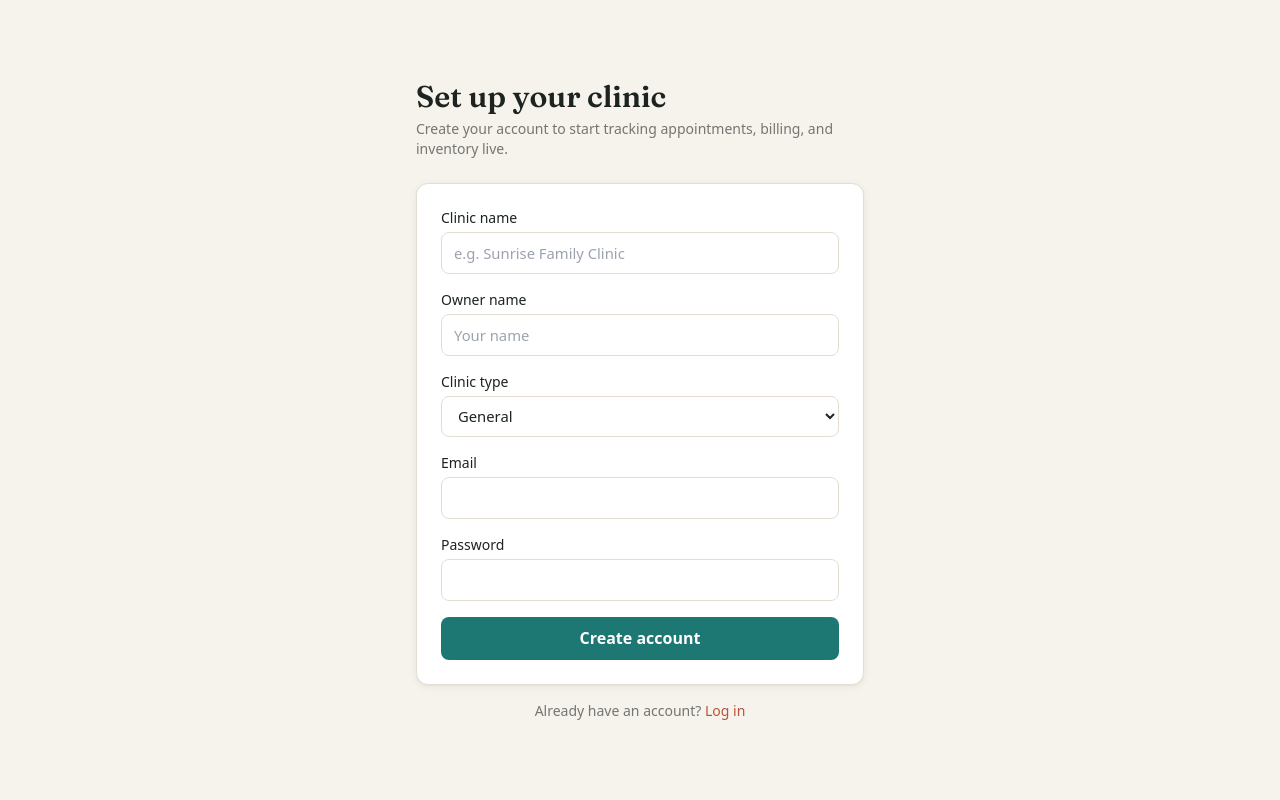
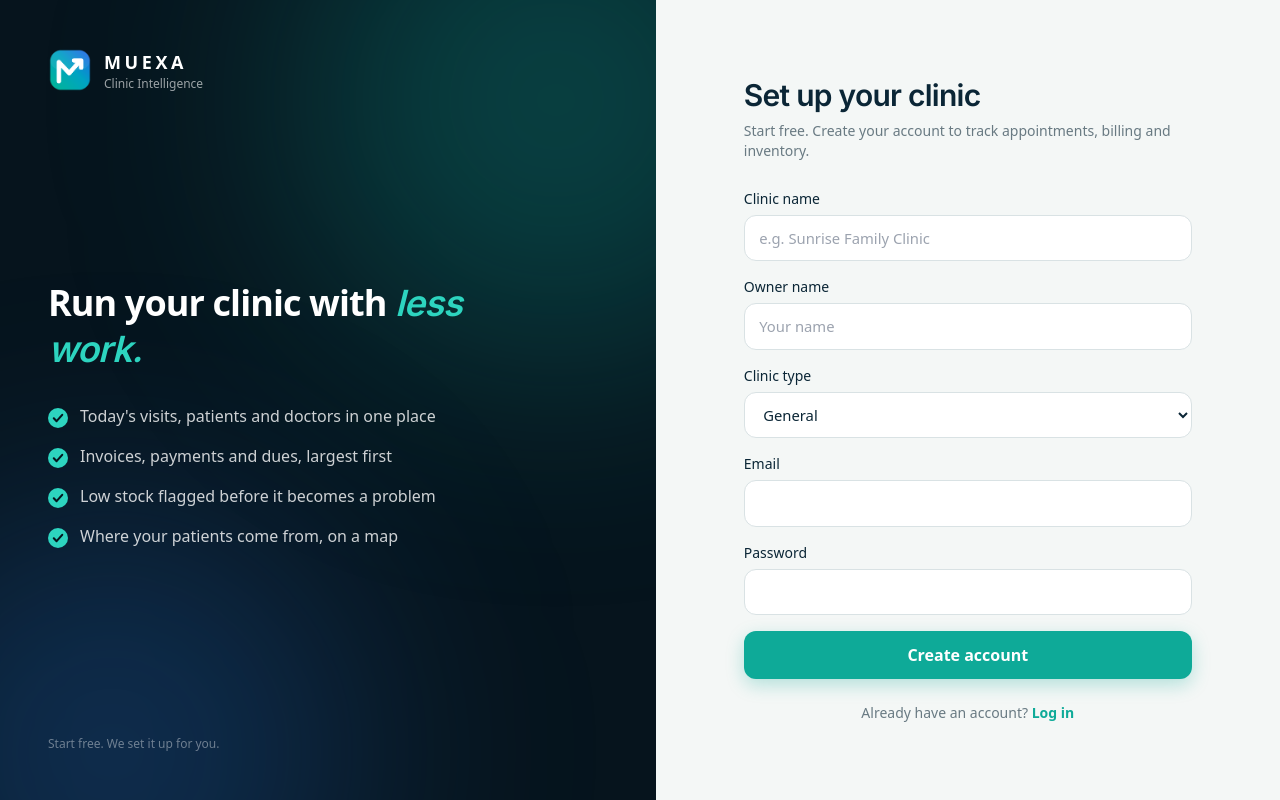
Before and after one commit to mujeebforclinics/clinic-dashboard, a Next.js app: page /signup in a window 1280 px wide. Built offline with nearby package versions, Linux system fonts and the light colour scheme; no server answers.

Commit message:
Redesign login and signup with Muexa theme

```diff
--- a/app/globals.css
+++ b/app/globals.css
@@ -3,39 +3,39 @@
 @tailwind utilities;
 
 :root {
-  --font-display: "Fraunces", Georgia, serif;
+  --font-display: "Inter", system-ui, sans-serif;
   --font-body: "Inter", system-ui, sans-serif;
 }
 
-body { background-color: #f6f2ec; color: #1c2321; }
+body { background-color: #f4f7f6; color: #0b2636; }
 * { scrollbar-width: thin; }
 
-.card { background: white; border: 1px solid #e4ded2; border-radius: 0.75rem; box-shadow: 0 2px 8px rgba(28,35,33,0.06), 0 1px 2px rgba(28,35,33,0.04); }
+.card { background: white; border: 1px solid #dfe6e8; border-radius: 0.75rem; box-shadow: 0 2px 8px rgba(28,35,33,0.06), 0 1px 2px rgba(28,35,33,0.04); }
 
 /* Primary actions use the calming teal - clay/orange is reserved for
    alerts (low stock, unpaid, cancelled, no-show) so warnings actually
    stand out instead of blending into everyday buttons. */
 .btn-primary {
-  background-color: #1d7874; color: white; border-radius: 0.5rem;
+  background-color: #0EAA98; color: white; border-radius: 0.5rem;
   padding: 0.6rem 1.1rem; font-weight: 600; transition: opacity 0.15s ease;
 }
 .btn-primary:hover { opacity: 0.9; }
 .btn-primary:disabled { opacity: 0.5; cursor: not-allowed; }
 
 .btn-ghost {
-  border: 1px solid #e4ded2; border-radius: 0.5rem; padding: 0.6rem 1.1rem;
-  font-weight: 500; color: #1c2321; background: white;
+  border: 1px solid #dfe6e8; border-radius: 0.5rem; padding: 0.6rem 1.1rem;
+  font-weight: 500; color: #0b2636; background: white;
 }
-.btn-ghost:hover { background: #f6f2ec; }
+.btn-ghost:hover { background: #f4f7f6; }
 
 .input {
-  border: 1px solid #e4ded2; border-radius: 0.5rem; padding: 0.55rem 0.75rem;
+  border: 1px solid #dfe6e8; border-radius: 0.5rem; padding: 0.55rem 0.75rem;
   width: 100%; background: white; font-size: 0.925rem;
 }
-.input:focus { outline: 2px solid #1d7874; outline-offset: 1px; }
+.input:focus { outline: 2px solid #0EAA98; outline-offset: 1px; }
 
 .tab { padding: 0.5rem 0.9rem; border-radius: 0.5rem; font-weight: 500; font-size: 0.9rem; color: #6b6156; }
-.tab-active { background: #1c2321; color: white; }
+.tab-active { background: #0b2636; color: white; }
 
 /* Smooth, demo-friendly motion: popups fade + settle in instead of
    snapping open, and every tap/hover eases instead of jumping. */
@@ -46,3 +46,14 @@ body { background-color: #f6f2ec; color: #1c2321; }
 
 button, .card, a { transition: all 0.18s ease; }
 * { -webkit-tap-highlight-color: transparent; }
+
+/* ---- Muexa premium refresh ---- */
+:root { --teal:#0EAA98; --ink:#0B2636; }
+.card{border-radius:1rem !important;box-shadow:0 1px 2px rgba(11,38,54,.04),0 8px 24px rgba(11,38,54,.06) !important}
+.input{border:1px solid #d9e2e4;border-radius:.75rem;padding:.7rem .9rem;background:#fff;transition:border-color .15s,box-shadow .15s}
+.input:hover{border-color:#b9c9cc}
+.input:focus{outline:none;border-color:var(--teal);box-shadow:0 0 0 4px rgba(14,170,152,.15)}
+.btn-primary{border-radius:.75rem !important;padding:.75rem 1.1rem !important;box-shadow:0 6px 18px rgba(14,170,152,.28);transition:transform .15s,box-shadow .15s,opacity .15s}
+.btn-primary:hover{transform:translateY(-1px);box-shadow:0 10px 24px rgba(14,170,152,.34);opacity:1}
+.btn-primary:active{transform:translateY(0)}
+:focus-visible{outline:2px solid var(--teal);outline-offset:2px}
--- a/app/layout.tsx
+++ b/app/layout.tsx
@@ -2,7 +2,7 @@ import type { Metadata } from "next";
 import "./globals.css";
 
 export const metadata: Metadata = {
-  title: "Clinic Dashboard",
+  title: "Muexa | Clinic Intelligence",
   description: "Live dashboard for appointments, billing, and inventory.",
 };
 
--- a/app/signup/page.tsx
+++ b/app/signup/page.tsx
@@ -4,6 +4,7 @@ import { useState } from "react";
 import { useRouter } from "next/navigation";
 import Link from "next/link";
 import { supabase } from "@/lib/supabaseClient";
+import AuthShell from "@/components/AuthShell";
 
 export default function SignupPage() {
   const router = useRouter();
@@ -52,38 +53,27 @@ export default function SignupPage() {
 
   if (checkEmail) {
     return (
-      <main className="min-h-screen flex items-center justify-center px-4">
-        <div className="card p-6 max-w-sm text-center">
-          <p className="font-display text-xl font-semibold mb-2">
-            Check your email
-          </p>
-          <p className="text-sm text-ink/60">
-            We sent a confirmation link to <strong>{email}</strong>. Click it,
-            then come back and log in, and your clinic will be set up
-            automatically.
-          </p>
-          <Link href="/login" className="btn-primary inline-block mt-4">
-            Go to login
-          </Link>
+      <AuthShell
+        title="Check your email"
+        subtitle="One quick step and your clinic is ready."
+        footer={<Link href="/login" className="font-semibold text-teal hover:underline">Go to login</Link>}
+      >
+        <div className="card p-6 text-sm text-ink/70">
+          We sent a confirmation link to <strong className="text-ink">{email}</strong>. Click it, then come back and log in. Your clinic will be set up automatically.
         </div>
-      </main>
+      </AuthShell>
     );
   }
 
   return (
-    <main className="min-h-screen flex items-center justify-center px-4">
-      <div className="w-full max-w-md">
-        <h1 className="font-display text-3xl font-semibold mb-1">
-          Set up your clinic
-        </h1>
-        <p className="text-ink/60 mb-6 text-sm">
-          Create your account to start tracking appointments, billing, and
-          inventory live.
-        </p>
-
-        <form onSubmit={handleSignup} className="card p-6 space-y-4">
+    <AuthShell
+      title="Set up your clinic"
+      subtitle="Start free. Create your account to track appointments, billing and inventory."
+      footer={<>Already have an account? <Link href="/login" className="font-semibold text-teal hover:underline">Log in</Link></>}
+    >
+      <form onSubmit={handleSignup} className="space-y-4">
           <div>
-            <label className="text-sm font-medium mb-1 block">
+            <label className="mb-1.5 block text-sm font-medium">
               Clinic name
             </label>
             <input
@@ -95,7 +85,7 @@ export default function SignupPage() {
             />
           </div>
           <div>
-            <label className="text-sm font-medium mb-1 block">
+            <label className="mb-1.5 block text-sm font-medium">
               Owner name
             </label>
             <input
@@ -107,7 +97,7 @@ export default function SignupPage() {
             />
           </div>
           <div>
-            <label className="text-sm font-medium mb-1 block">
+            <label className="mb-1.5 block text-sm font-medium">
               Clinic type
             </label>
             <select
@@ -124,7 +114,7 @@ export default function SignupPage() {
             </select>
           </div>
           <div>
-            <label className="text-sm font-medium mb-1 block">Email</label>
+            <label className="mb-1.5 block text-sm font-medium">Email</label>
             <input
               className="input"
               type="email"
@@ -134,7 +124,7 @@ export default function SignupPage() {
             />
           </div>
           <div>
-            <label className="text-sm font-medium mb-1 block">
+            <label className="mb-1.5 block text-sm font-medium">
               Password
             </label>
             <input
@@ -161,14 +151,6 @@ export default function SignupPage() {
             {loading ? "Creating account…" : "Create account"}
           </button>
         </form>
-
-        <p className="text-sm text-ink/60 mt-4 text-center">
-          Already have an account?{" "}
-          <Link href="/login" className="text-clay font-medium">
-            Log in
-          </Link>
-        </p>
-      </div>
-    </main>
+    </AuthShell>
   );
 }
--- /dev/null
+++ b/components/AuthShell.tsx
@@ -0,0 +1,70 @@
+import Link from "next/link";
+
+const POINTS = [
+  "Today's visits, patients and doctors in one place",
+  "Invoices, payments and dues, largest first",
+  "Low stock flagged before it becomes a problem",
+  "Where your patients come from, on a map",
+];
+
+export default function AuthShell({
+  title,
+  subtitle,
+  children,
+  footer,
+}: {
+  title: string;
+  subtitle: string;
+  children: React.ReactNode;
+  footer: React.ReactNode;
+}) {
+  return (
+    <main className="min-h-screen grid lg:grid-cols-[1.05fr_1fr] bg-sand">
+      {/* Brand panel */}
+      <aside className="relative hidden lg:flex flex-col justify-between overflow-hidden bg-[#06141d] text-white p-12">
+        <div className="pointer-events-none absolute -top-40 -right-40 h-[520px] w-[520px] rounded-full bg-teal/30 blur-[120px]" />
+        <div className="pointer-events-none absolute -bottom-48 -left-32 h-[480px] w-[480px] rounded-full bg-violet/25 blur-[120px]" />
+        <Link href="/" className="relative flex items-center gap-3">
+          <img src="/muexa.png" alt="Muexa" className="h-11 w-11 rounded-xl" />
+          <div className="leading-tight">
+            <div className="text-lg font-bold tracking-[0.2em]">MUEXA</div>
+            <div className="text-xs text-white/60">Clinic Intelligence</div>
+          </div>
+        </Link>
+        <div className="relative max-w-md">
+          <h2 className="text-4xl font-semibold leading-tight tracking-tight">
+            Run your clinic with <span className="text-[#2dd4bf] italic font-display">less work.</span>
+          </h2>
+          <ul className="mt-8 space-y-4">
+            {POINTS.map((p) => (
+              <li key={p} className="flex items-start gap-3 text-white/80">
+                <span className="mt-1 flex h-5 w-5 shrink-0 items-center justify-center rounded-full bg-[#2dd4bf] text-[#06141d]">
+                  <svg viewBox="0 0 20 20" className="h-3.5 w-3.5" fill="none" stroke="currentColor" strokeWidth="3" strokeLinecap="round" strokeLinejoin="round"><path d="M4 10.5l4 4 8-9" /></svg>
+                </span>
+                <span>{p}</span>
+              </li>
+            ))}
+          </ul>
+        </div>
+        <p className="relative text-xs text-white/40">Start free. We set it up for you.</p>
+      </aside>
+
+      {/* Form panel */}
+      <section className="flex items-center justify-center px-5 py-10 sm:px-8">
+        <div className="w-full max-w-md">
+          <Link href="/" className="mb-8 flex items-center gap-3 lg:hidden">
+            <img src="/muexa.png" alt="Muexa" className="h-10 w-10 rounded-xl" />
+            <div className="leading-tight">
+              <div className="font-bold tracking-[0.18em]">MUEXA</div>
+              <div className="text-xs text-ink/60">Clinic Intelligence</div>
+            </div>
+          </Link>
+          <h1 className="font-display text-3xl font-semibold tracking-tight">{title}</h1>
+          <p className="mt-2 text-sm text-ink/60">{subtitle}</p>
+          <div className="mt-7">{children}</div>
+          <p className="mt-6 text-center text-sm text-ink/60">{footer}</p>
+        </div>
+      </section>
+    </main>
+  );
+}
--- a/tailwind.config.ts
+++ b/tailwind.config.ts
@@ -8,14 +8,14 @@ const config: Config = {
   theme: {
     extend: {
       colors: {
-        ink: "#1C2321",
-        clay: "#B5563C",
-        sand: "#F6F2EC",
+        ink: "#0B2636",
+        clay: "#E4604C",
+        sand: "#F4F7F6",
         sage: "#5C7A6E",
-        line: "#E4DED2",
-        teal: "#1D7874",
-        violet: "#6D5DD3",
-        rose: "#D6537A",
+        line: "#DFE6E8",
+        teal: "#0EAA98",
+        violet: "#2F7BE8",
+        rose: "#2F7BE8",
       },
       fontFamily: {
         display: ["var(--font-display)"],
```
Also changed, not shown: app/login/page.tsx (+13 -21 lines), public/muexa.png (added).
